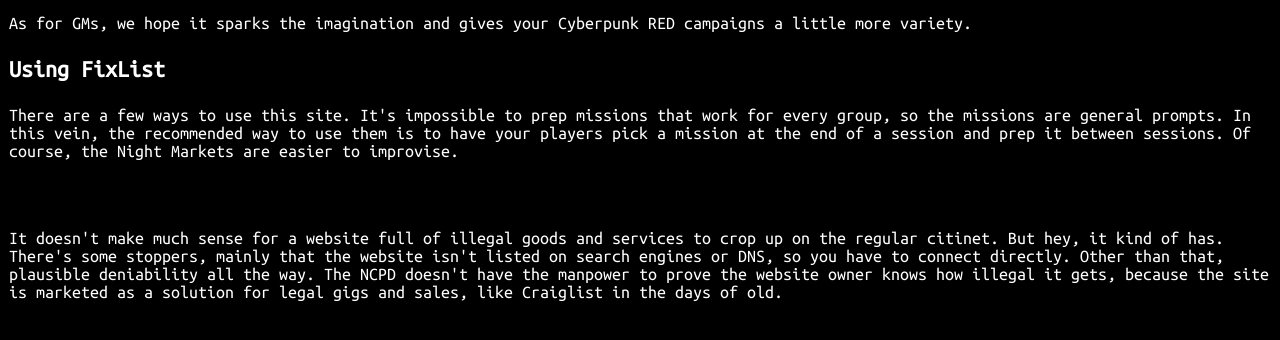
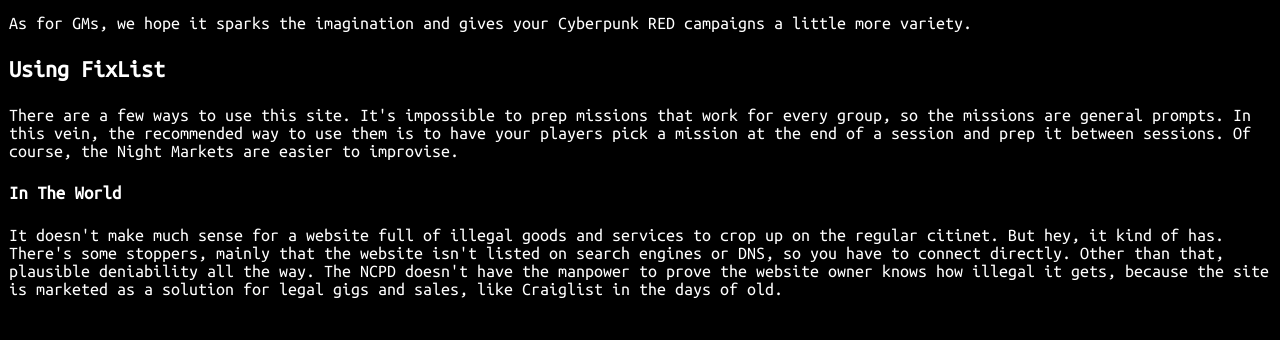
Before and after one commit to SamuelZien/elanazien.github.io, a PHP site: page /about.html in a window 1280 px wide. Shown: the part 182-522 px from the top of the page. Run offline with PHP 8.4, Linux system fonts and the light colour scheme.

Commit message:
More css
all headings have font set now

```diff
--- a/style.css
+++ b/style.css
@@ -3,7 +3,7 @@ body {
   background-color: black;
   margin-left: 4px;
 }
-h1, h2 {
+h1, h2, h3, h4, h5, h6 {
 font-family: 'Ubuntu Mono', sans-serif;
   color: #fff;
 margin-left: 0.4%;
```
